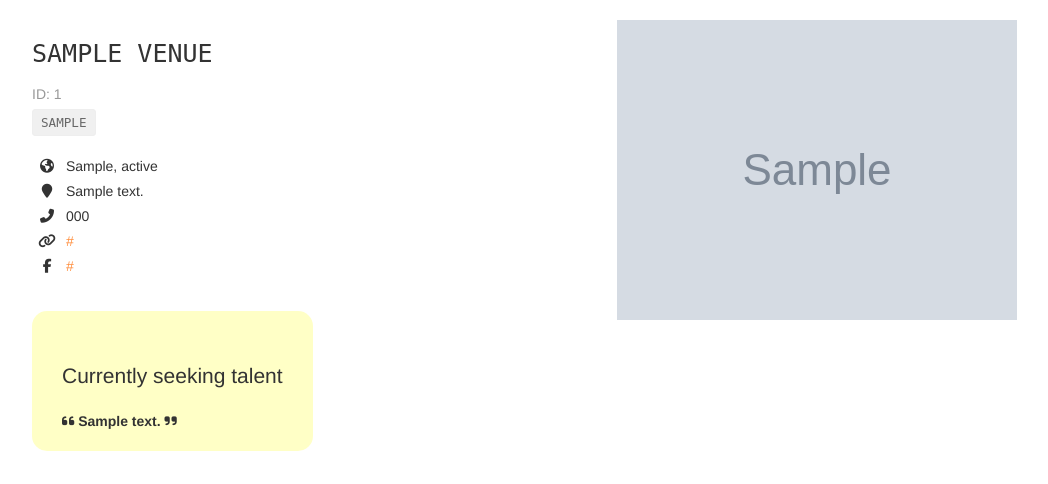
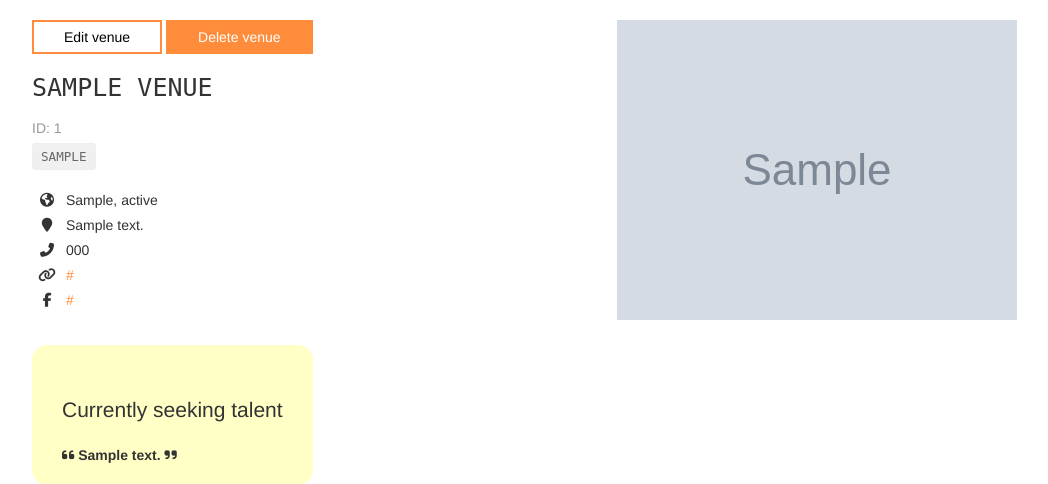
Before and after one commit to Ahmad-Zaky/fuyyr_udacity_proj, a Flask app: page /venues/1 in a window 1280 px wide. Shown: the part 60-544 px from the top of the page, without its empty margins (38-1086 px from the left). Run offline with Flask 2, Linux system fonts and the light colour scheme; tables that the repository leaves empty hold one stand-in row (values such as "Sample post"); grey boxes marked "Sample" are stand-in pictures; some libraries are stand-ins or nearby versions.

Commit message:
Implemented the Delete functionality in Controller routes and its html pages for Venues, and Artists

```diff
--- a/app.py
+++ b/app.py
@@ -5,7 +5,7 @@
 import json
 import dateutil.parser
 import babel
-from flask import Flask, render_template, request, Response, flash, redirect, url_for
+from flask import Flask, render_template, request, Response, flash, redirect, url_for, jsonify
 from flask_moment import Moment
 import logging
 from logging import Formatter, FileHandler
@@ -103,7 +103,7 @@ def show_venue(venue_id):
   venue = Venue.query.get(venue_id)
   shows = Show.query.filter_by(venue_id=venue_id).all()
 
-  if venue and shows:
+  if venue or shows:
     postShows = [ {
       'artist_id': show.artist.id,
       'artist_name': show.artist.name,
@@ -278,7 +278,37 @@ def delete_venue(venue_id):
 
   # BONUS CHALLENGE: Implement a button to delete a Venue on a Venue Page, have it so that
   # clicking that button delete it from the db then redirect the user to the homepage
-  return None
+  error = False
+  message = ''
+  try:
+    venue = Venue.query.get(venue_id)
+    shows = Show.query.filter_by(venue_id=venue_id).all()
+    if venue or shows:
+      for show in shows:
+        db.session.delete(show)
+
+      db.session.delete(venue)
+      db.session.commit()
+    else:
+      error = True
+      message = "Venue with ID ("+str(venue_id)+") is not found!"
+      flash(message)
+      return jsonify({'success': error, 'message': message})
+  except (Exception) as e:
+    db.session.rollback()
+    error=True
+    print(sys.exc_info())
+  finally:
+    db.session.close()
+
+  if error:
+    message = 'An error occurred. Venue: ' + venue.name + ' could not be deleted.'
+    flash(message)
+  else:
+    message = 'Venue: ' + venue.name + ' was successfully deleted!'
+    flash(message)
+  return jsonify({'success': not error, 'message':message})
+
 
 #  Artists
 #  ----------------------------------------------------------------
@@ -317,7 +347,7 @@ def show_artist(artist_id):
   artist = Artist.query.get(artist_id)
   shows = Show.query.filter_by(artist_id=artist_id).all()
 
-  if artist and shows:
+  if artist or shows:
     postShows = [ {
       'venue_id': show.venue.id,
       'venue_name': show.venue.name,
@@ -487,7 +517,37 @@ def delete_artist(artist_id):
 
   # BONUS CHALLENGE: Implement a button to delete a Artist on a Artist Page, have it so that
   # clicking that button delete it from the db then redirect the user to the homepage
-  return None
+  error = False
+  message = ''
+  try:
+    artist = Artist.query.get(artist_id)
+    shows = Show.query.filter_by(artist_id=artist_id).all()
+    if artist or shows:
+      for show in shows:
+        print('here')
+        db.session.delete(show)
+
+      db.session.delete(artist)
+      db.session.commit()
+    else:
+      error = True
+      message = "Artist with ID ("+str(artist_id)+") is not found!"
+      flash(message)
+      return jsonify({'success': error, 'message': message})
+  except (Exception) as e:
+    # db.session.rollback()
+    error=True
+    print(sys.exc_info())
+  # finally:
+    # db.session.close()
+
+  if error:
+    message = 'An error occurred. Artist: ' + artist.name + ' could not be deleted.'
+    flash(message)
+  else:
+    message = 'Artist: ' + artist.name + ' was successfully deleted!'
+    flash(message)
+  return jsonify({'success': not error, 'message':message})
 
 
 #  Shows
--- a/templates/pages/show_venue.html
+++ b/templates/pages/show_venue.html
@@ -3,10 +3,46 @@
 {% block content %}
 <div class="row">
 	<div class="col-sm-6">
-		<h1 class="monospace">
-			{{ venue.name }}
-		</h1>
-		<p class="subtitle">
+			<style>
+				.hidden {
+					display: none;
+				}
+				a.edit-venue:link, a.edit-venue:visited {
+					background-color: white;
+					color: black;
+					border: 2px solid #ff8c3a;
+					padding: 5px 30px;
+					text-align: center;
+					text-decoration: none;
+					display: inline-block;
+				}
+
+				a.edit-venue:hover, a.edit-venue:active {
+					background-color: #ffffc6;
+				}
+
+				button#delete-venue {
+					background-color: #ff8c3a;
+					color: white;
+					border: 2px solid #ff8c3a;
+					padding: 5px 30px;
+					text-align: center;
+					text-decoration: none;
+					display: inline-block;
+				}
+
+				button#delete-venue:hover, button#delete-venue:active {
+					background-color: #ffffc6;
+					color: black;
+				}
+			</style>
+				<a class="edit-venue" href="venues/{{ venue.id }}/edit">Edit venue</a>
+				<button id="delete-venue" data-id="{{ venue.id }}" onclick="deleteVenue()">Delete venue</button>
+				<div id="venue-error" class="hidden">Something went wrong!</div>
+			<h1 class="monospace">
+				{{ venue.name }}
+			</h1>
+			<p class="subtitle">
 			ID: {{ venue.id }}
 		</p>
 		<div class="genres">
@@ -74,5 +110,37 @@
 		{% endfor %}
 	</div>
 </section>
+<script>
+	function deleteVenue() {
 
+		id = 0
+		var result = confirm("Are you sure to delete?")
+    if (result) {
+			// Delete logic goes here
+			venue_id = document.getElementById('delete-venue').getAttribute('data-id')
+			if (venue_id) {
+				console.log(venue_id)
+				fetch('/venues/'+venue_id, {
+					method: 'DELETE',
+					headers: {
+						'Content-Type': 'application/json'
+					}
+				})
+				.then( function (response) {
+					document.getElementById('venue-error').className = 'hidden'
+
+					response.json().then( function (response) {
+						if (response.success)
+							window.location.href = "/"
+						else
+							window.location.reload
+					})
+				})
+				.catch( function (response) {
+					document.getElementById('venue-error').className = ''
+				})
+			}
+    }
+	}
+</script>
 {% endblock %}
```
Also changed, not shown: templates/pages/show_artist.html (+68 -0 lines).
